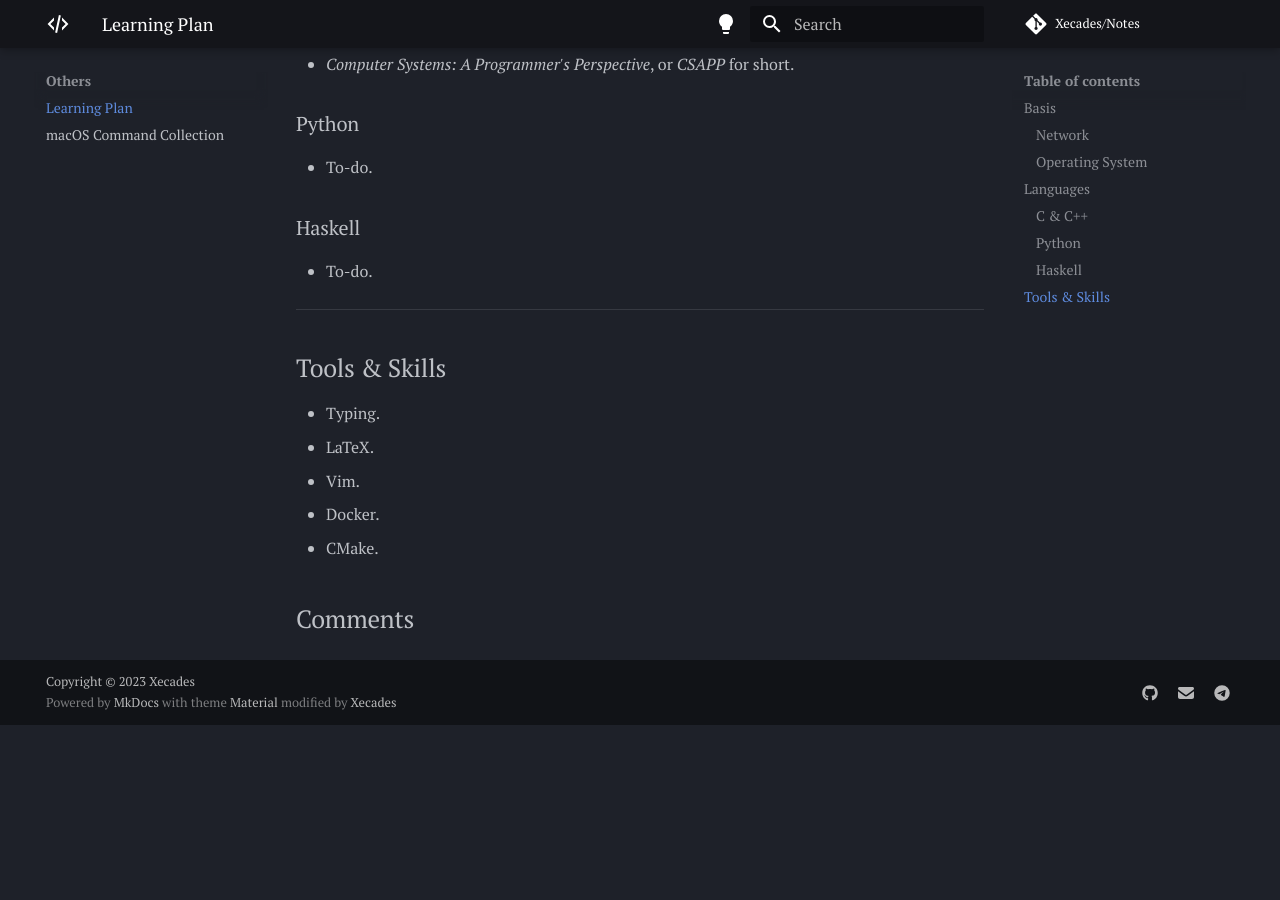
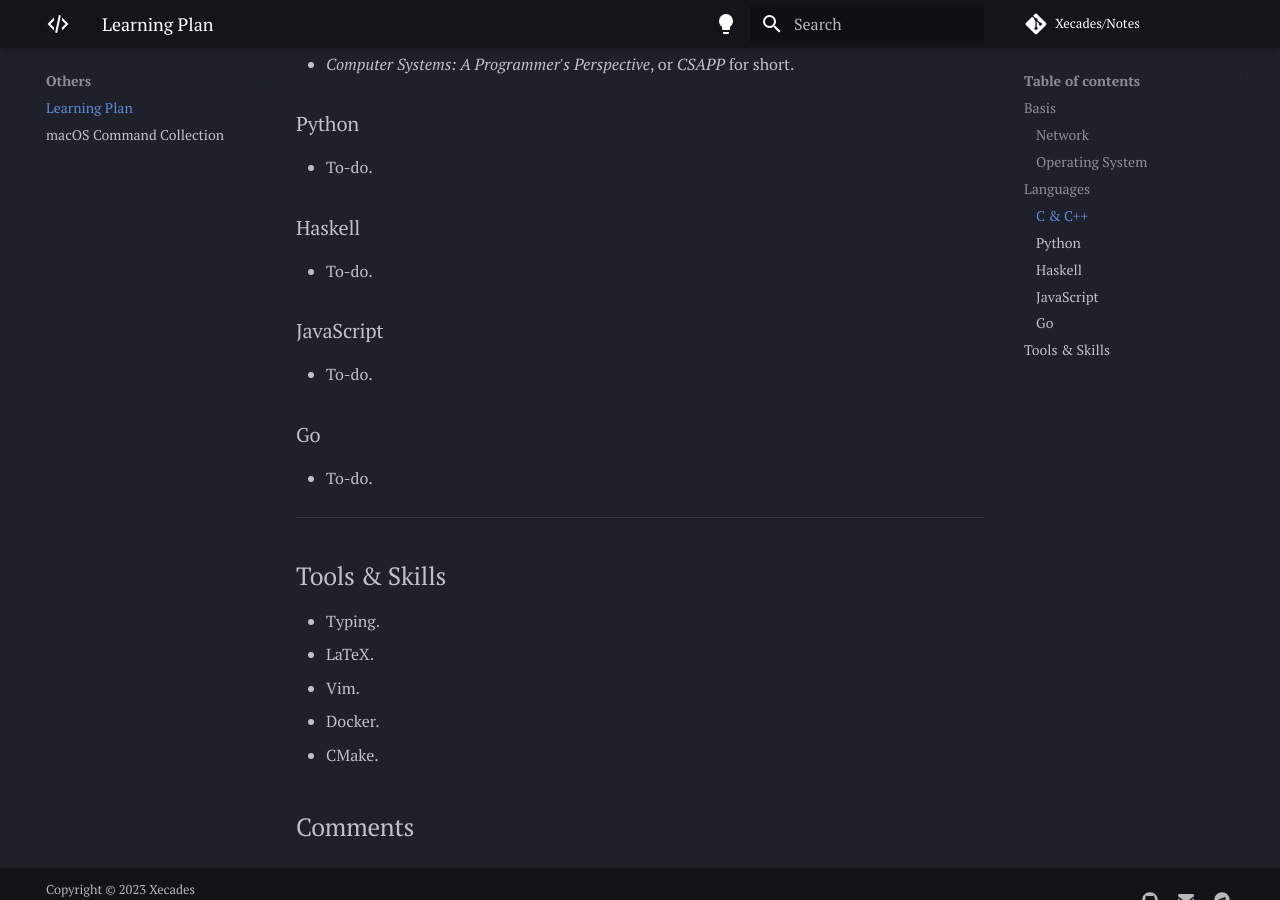
Before and after one commit to Xecades/Notes, an MkDocs documentation site: the page built from docs/others/learning-plan.md, in a window 1280 px wide and 900 px high, scrolled down 740 px. Built offline with MkDocs 1.6.1 and Material for MkDocs 9.7.7, drawn with Linux system fonts in a browser that asks for light colours; comment, search, counter and statistics services are not loaded; before the commit the page ends 1465 px from its top, so only the background shows below that.

Commit message:
Added a few langs

```diff
--- a/docs/others/learning-plan.md
+++ b/docs/others/learning-plan.md
@@ -36,6 +36,14 @@ Several languages that I am interested in.
 
  - To-do.
 
+### JavaScript
+
+ - To-do.
+
+### Go
+
+ - To-do.
+
 ---
 
 ## Tools & Skills
```
